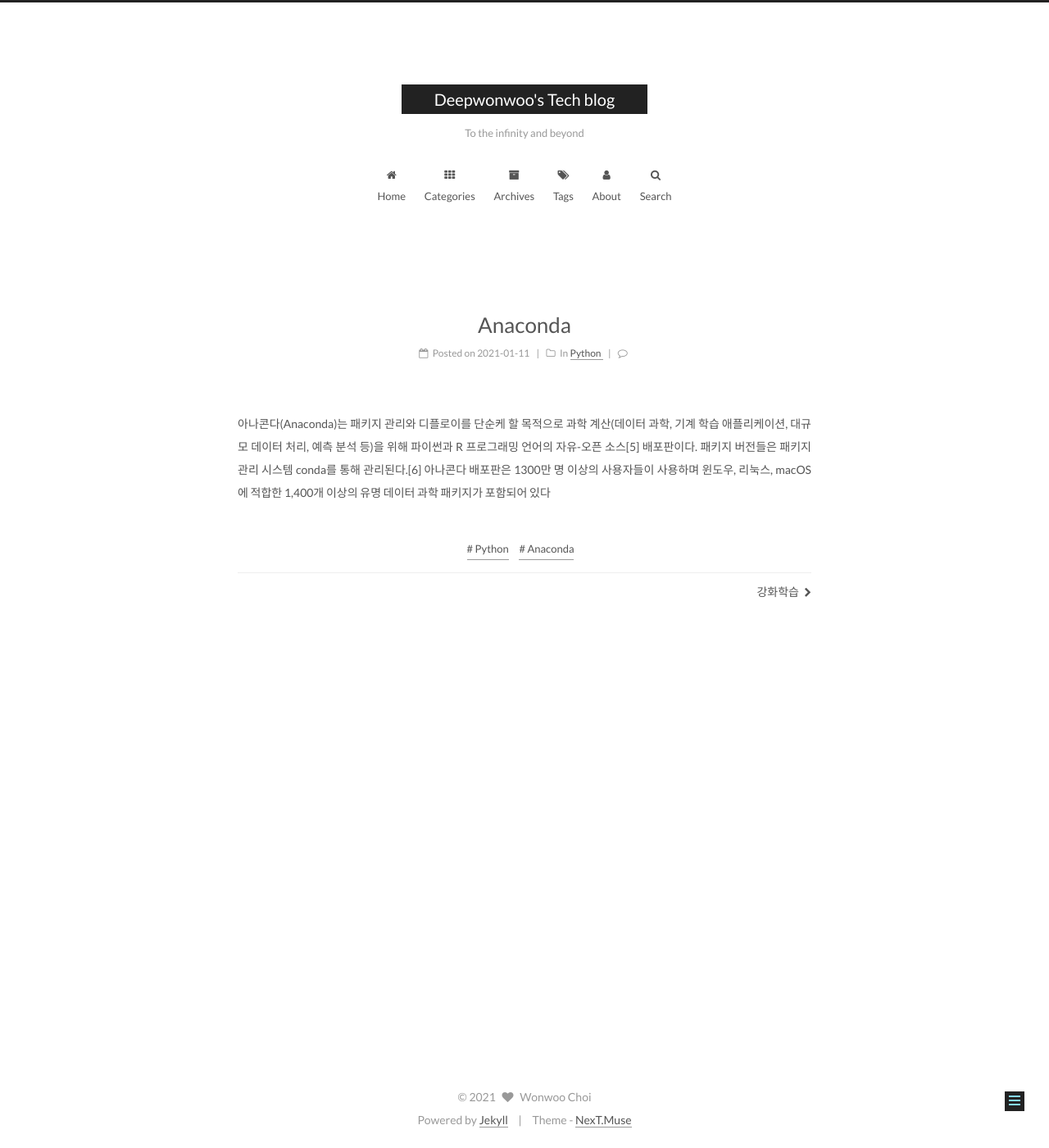
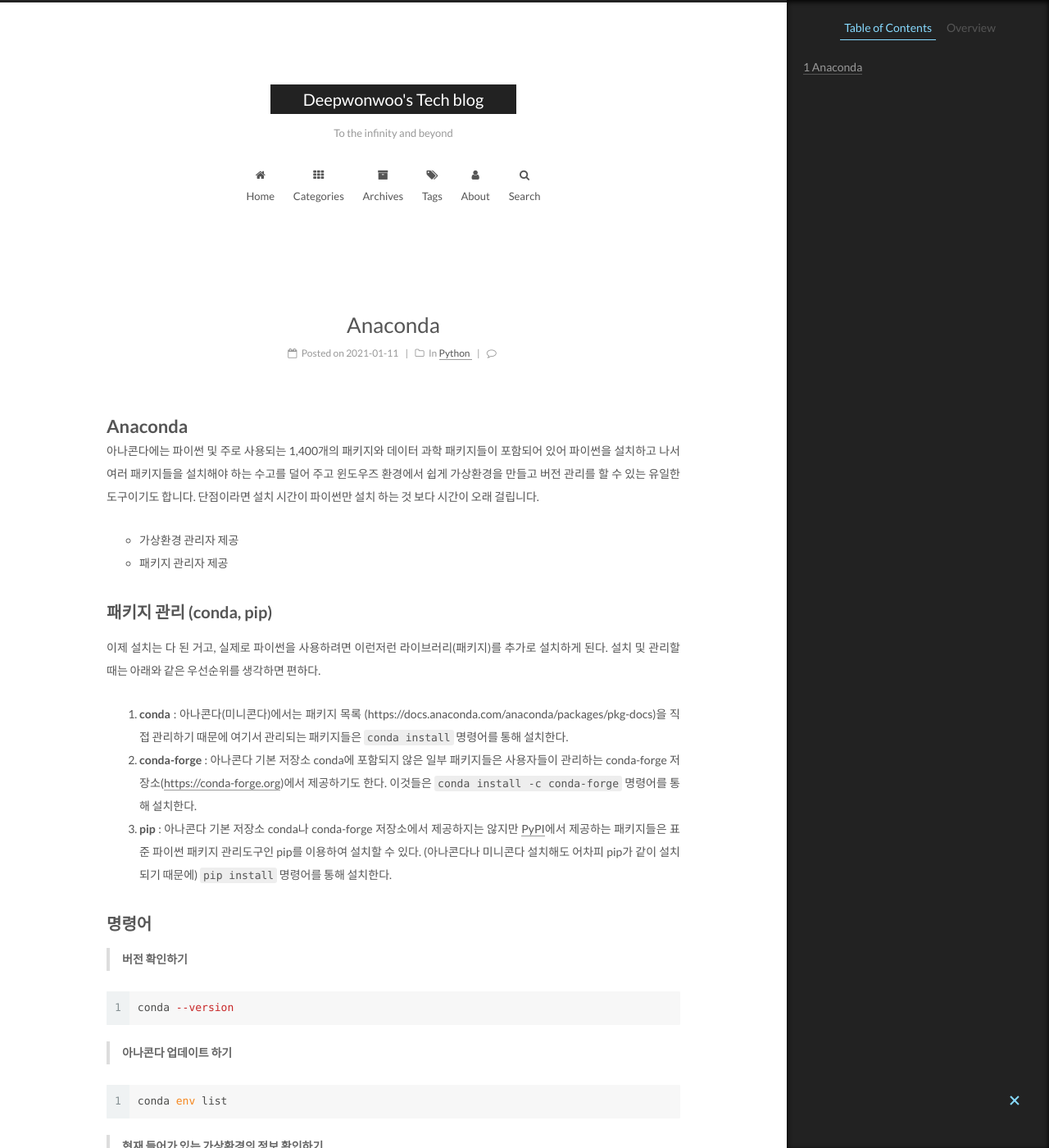
Before and after one commit to deepwonwoo/deepwonwoo.github.io, a Jekyll site: the page built from _posts/2021-01-10-Anaconda.md, in a window 1280 px wide and 1400 px high. Shown: the whole window at 82% size. Built offline with Jekyll 4.4.1, drawn with Linux system fonts in a browser that asks for light colours; comment, search, counter and statistics services are not loaded; some of the changed text lies outside the part shown.

Commit message:
Update 2021-01-10-Anaconda.md

````diff
--- a/_posts/2021-01-10-Anaconda.md
+++ b/_posts/2021-01-10-Anaconda.md
@@ -6,4 +6,165 @@ categories: Python
 tags: [Python, Anaconda]
 ---
 
-아나콘다(Anaconda)는 패키지 관리와 디플로이를 단순케 할 목적으로 과학 계산(데이터 과학, 기계 학습 애플리케이션, 대규모 데이터 처리, 예측 분석 등)을 위해 파이썬과 R 프로그래밍 언어의 자유-오픈 소스[5] 배포판이다. 패키지 버전들은 패키지 관리 시스템 conda를 통해 관리된다.[6] 아나콘다 배포판은 1300만 명 이상의 사용자들이 사용하며 윈도우, 리눅스, macOS에 적합한 1,400개 이상의 유명 데이터 과학 패키지가 포함되어 있다
+
+
+
+
+# Anaconda
+
+아나콘다에는 파이썬 및 주로 사용되는 1,400개의 패키지와 데이터 과학 패키지들이 포함되어 있어 파이썬을 설치하고 나서 여러 패키지들을 설치해야 하는 수고를 덜어 주고 윈도우즈 환경에서 쉽게 가상환경을 만들고 버전 관리를 할 수 있는 유일한 도구이기도 합니다. 단점이라면 설치 시간이 파이썬만 설치 하는 것 보다 시간이 오래 걸립니다.
+
+- 가상환경 관리자 제공
+- 패키지 관리자 제공
+
+
+
+## 패키지 관리 (conda, pip)
+
+이제 설치는 다 된 거고, 실제로 파이썬을 사용하려면 이런저런 라이브러리(패키지)를 추가로 설치하게 된다. 설치 및 관리할 때는 아래와 같은 우선순위를 생각하면 편하다.
+
+1. **conda** : 아나콘다(미니콘다)에서는 패키지 목록 (https://docs.anaconda.com/anaconda/packages/pkg-docs)을 직접 관리하기 때문에 여기서 관리되는 패키지들은 `conda install` 명령어를 통해 설치한다.
+2. **conda-forge** : 아나콘다 기본 저장소 conda에 포함되지 않은 일부 패키지들은 사용자들이 관리하는 conda-forge 저장소([https://conda-forge.org](https://conda-forge.org/))에서 제공하기도 한다. 이것들은 `conda install -c conda-forge` 명령어를 통해 설치한다.
+3. **pip** : 아나콘다 기본 저장소 conda나 conda-forge 저장소에서 제공하지는 않지만 [PyPI](https://pypi.org/)에서 제공하는 패키지들은 표준 파이썬 패키지 관리도구인 pip를 이용하여 설치할 수 있다. (아나콘다나 미니콘다 설치해도 어차피 pip가 같이 설치되기 때문에) `pip install` 명령어를 통해 설치한다.
+
+
+
+## 명령어
+
+> **버전 확인하기**
+
+```bash
+conda --version
+```
+
+
+
+> **아나콘다 업데이트 하기**
+
+```bash
+conda env list
+```
+
+
+
+> **현재 들어가 있는 가상환경의 정보 확인하기**
+
+```bash
+conda info
+```
+
+
+
+> **가상환경 새롭게 만들기 / 지우기**
+
+```bash
+conda create -n [가상환경 이름] python=3.7 numpy pandas (추가하고자 하는 패키지를 이렇게 추가해줌)
+
+conda env remove -n [가상환경 이름]
+```
+
+
+
+> **가상환경 활성화 시키기**
+
+```
+conda activate [가상환경 이름]
+
+conda deactivate
+```
+
+
+
+> **Jupyter Notebook에서 접속할 수 있도록 가상환경 파이썬 환경설정하기**
+
+```bash
+python -m ipykernel install --user --name [가상환경 이름] --display-name "[표기하고자 하는 이름]"
+
+```
+
+
+
+
+
+> **설치 가능  conda 패키지 찾고 지성 설치 **
+
+```bash
+conda search [패키지 이름]
+
+###############################################################
+#Loading channels: done
+## Name                       Version           Build  Channel
+#mayavi                         4.6.2  py27hcf37d21_4  pkgs/main
+#mayavi                         4.6.2  py36hcf37d21_4  pkgs/main
+#mayavi                         4.6.2  py37hcf37d21_4  pkgs/main
+#mayavi                         4.7.1  py36h94891b3_2  pkgs/main
+#mayavi                         4.7.1  py37h94891b3_2  pkgs/main
+###############################################################
+
+conda install mayavi=4.6.2=py27hcf37d21_4 -c pkgs/main  # python27 유지
+
+```
+
+
+
+
+
+
+
+> **가상환경 지우기**
+
+```bash
+# 지정 가상환경 의존관계 패키지 전체를 txt파일로 내보내기
+conda list -n ml_study --export > 파일이름.txt
+
+# 가사환경 패키지 정보를 로드해서 지정한 가상환경 생성
+conda create -n 가상환경이름 --file 파일이름.txt
+
+# 가상환경 생성 확인
+conda info --envs
+
+# 지정한 가상환경 삭제
+conda remove -n 가상환경이름 --all
+```
+
+
+
+
+
+
+
+> **가상환경 지우기**
+
+```bash
+
+```
+
+
+
+
+
+
+
+
+
+
+
+
+
+
+
+
+
+
+
+
+
+
+
+
+
+> **가상환경 지우기**
+
+```bash
+
+```
````
